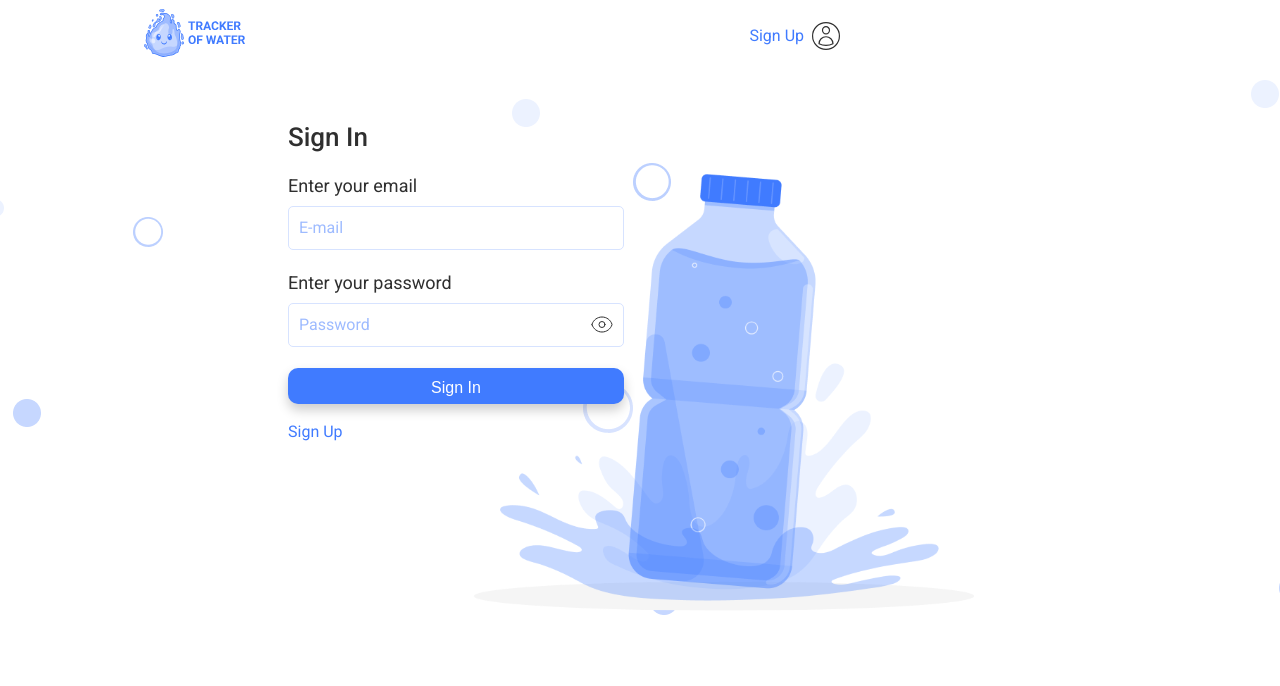
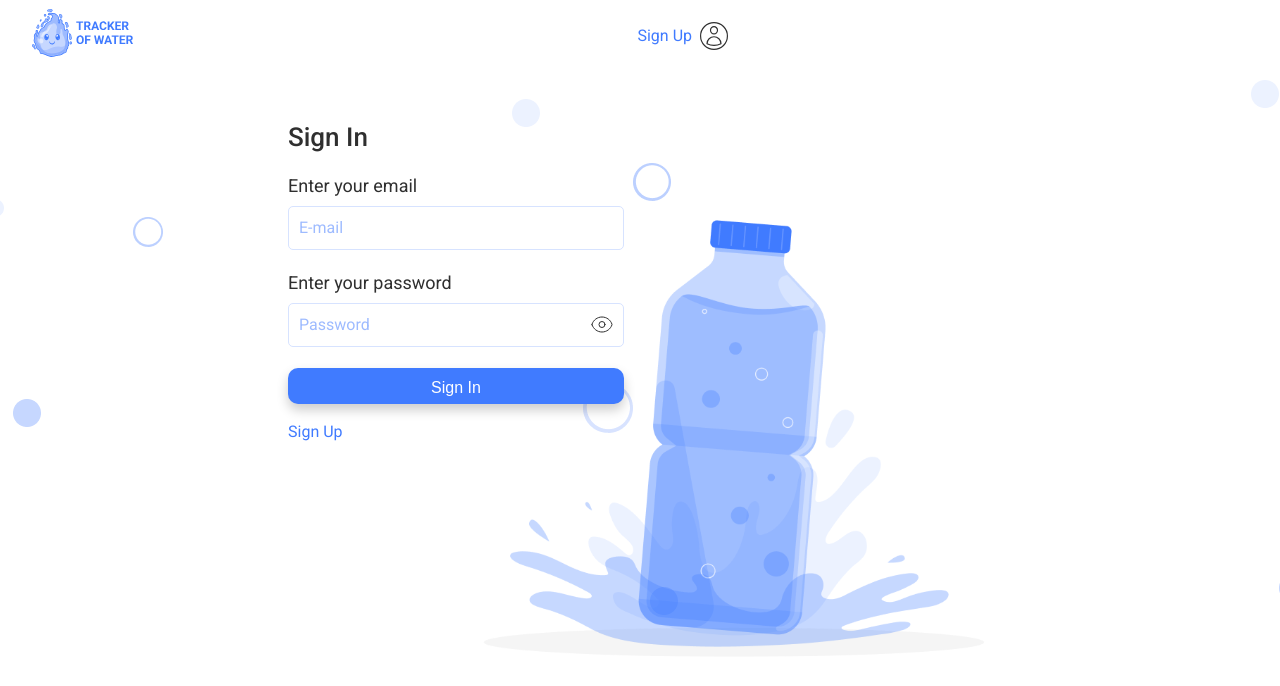
Before and after one commit to yana-kozlova/WaterTracker-front, a React (Vite) app: page /signin in a window 1280 px wide. Shown: the top 686 px of the page. Built offline with nearby package versions, Linux system fonts and the light colour scheme.

Commit message:
review - auth

```diff
--- a/src/components/Auth/Auth.jsx
+++ b/src/components/Auth/Auth.jsx
@@ -1,4 +1,4 @@
-import { SignInForm } from "../SignUp/SignUp.jsx";
+import { SignInForm } from "../AuthForm/AuthForm.jsx";
 import css from "./Auth.module.css";
 import BottleImg from "./BottleImg.jsx";
 
--- a/src/components/Auth/Auth.module.css
+++ b/src/components/Auth/Auth.module.css
@@ -39,9 +39,9 @@
 
   .picture {
     max-width: 645px;
-    top: 80%;
-    left: 62%;
-    transform: translate(-50%, -50%);
+    top: 0;
+    left: 100%;
+    transform: translate(-90%, 20%);
   }
 
   .section {
@@ -59,9 +59,9 @@
 
   .picture {
     max-width: 916px;
-    top: 53%;
+    top: 0;
     left: 30%;
-    transform: translate(-50%, -50%);
+    transform: translate(-50%, 0%);
   }
 
   .section {
--- a/src/components/Auth/BottleImg.jsx
+++ b/src/components/Auth/BottleImg.jsx
@@ -2,6 +2,7 @@ import css from "./BottleImg.module.css";
 import bottleMobile from "../../assets/images/bottleMobile.png";
 import bottleTablet from "../../assets/images/bottleTablet.png";
 import bottle from "../../assets/images/bottle.png";
+
 const BottleImg = ({ className = "" }) => {
   return (
     <picture className={className}>
--- a/src/components/SignUp/SignUp.jsx
+++ b/src/components/AuthForm/AuthForm.jsx
@@ -2,63 +2,24 @@ import { useState } from "react";
 import { Formik, Form, Field } from "formik";
 import { useId } from "react";
 import Button from '../Buttons/Button/Button.jsx';
-import css from "./SignUp.module.css";
-import * as Yup from "yup";
+import { EyeIcon, EyeSlashIcon } from './const.jsx';
+import css from "./AuthForm.module.css";
 import clsx from "clsx";
 import { NavLink, useLocation } from "react-router-dom";
-import Icon from "../Svg/Svg";
+
 import { useDispatch } from "react-redux";
 import toast from "react-hot-toast";
 import { SignInSchema, SignUpSchema } from "../../utils/userValidationSchema";
 import { register, login } from "../../redux/auth/operations.js";
-
-const EyeIcon = ({ color = "#2F2F2F", size = 24, ...props }) => (
-  <svg
-    width={size}
-    height={size}
-    fill="none"
-    xmlns="http://www.w3.org/2000/svg"
-    viewBox="0 0 24 24"
-    {...props}
-  >
-    <path
-      d="M2.036 12.322a1.012 1.012 0 0 1 0-.639C3.423 7.51 7.36 4.5 12 4.5c4.638 0 8.573 3.007 9.963 7.178.07.207.07.431 0 .639C20.577 16.49 16.64 19.5 12 19.5c-4.638 0-8.574-3.007-9.964-7.178Z"
-      stroke={color}
-      strokeLinecap="round"
-      strokeLinejoin="round"
-    />
-    <path
-      d="M15 12a3 3 0 1 1-6 0 3 3 0 0 1 6 0Z"
-      stroke={color}
-      strokeLinecap="round"
-      strokeLinejoin="round"
-    />
-  </svg>
-);
-
-const EyeSlashIcon = ({ color = "#2F2F2F", size = 24, ...props }) => (
-  <svg
-    width={size}
-    height={size}
-    fill="none"
-    xmlns="http://www.w3.org/2000/svg"
-    viewBox="0 0 24 24"
-    {...props}
-  >
-    <path
-      d="M3.98 8.223A10.477 10.477 0 0 0 1.934 12c1.292 4.338 5.31 7.5 10.066 7.5.993 0 1.953-.138 2.863-.395M6.228 6.228A10.45 10.45 0 0 1 12 4.5c4.756 0 8.773 3.162 10.065 7.498a10.523 10.523 0 0 1-4.293 5.774M6.228 6.228 3 3m3.228 3.228 3.65 3.65m7.894 7.894L21 21m-3.228-3.228-3.65-3.65A3 3 0 1 0 9.88 9.879m4.242 4.242L9.881 9.88"
-      stroke={color}
-      strokeLinecap="round"
-      strokeLinejoin="round"
-    />
-  </svg>
-);
 
 const initialValues = {
   email: "",
   password: "",
   repeatPassword: "",
 };
+
+// TODO separate eye icon logic for diff password's input
+
 export const SignInForm = () => {
   const dispatch = useDispatch();
   const { pathname } = useLocation();
@@ -236,9 +197,6 @@ export const SignInForm = () => {
               </div>
             </div>
           )}
-          {/*<button type="submit" className={css.submitButton}>*/}
-          {/*  */}
-          {/*</button>*/}
           <Button
             type="submit"
             name={setPageTitle()}
--- /dev/null
+++ b/src/components/AuthForm/const.jsx
@@ -0,0 +1,41 @@
+export const EyeIcon = ({ color = "#2F2F2F", size = 24, ...props }) => (
+  <svg
+    width={size}
+    height={size}
+    fill="none"
+    xmlns="http://www.w3.org/2000/svg"
+    viewBox="0 0 24 24"
+    {...props}
+  >
+    <path
+      d="M2.036 12.322a1.012 1.012 0 0 1 0-.639C3.423 7.51 7.36 4.5 12 4.5c4.638 0 8.573 3.007 9.963 7.178.07.207.07.431 0 .639C20.577 16.49 16.64 19.5 12 19.5c-4.638 0-8.574-3.007-9.964-7.178Z"
+      stroke={color}
+      strokeLinecap="round"
+      strokeLinejoin="round"
+    />
+    <path
+      d="M15 12a3 3 0 1 1-6 0 3 3 0 0 1 6 0Z"
+      stroke={color}
+      strokeLinecap="round"
+      strokeLinejoin="round"
+    />
+  </svg>
+);
+
+export const EyeSlashIcon = ({ color = "#2F2F2F", size = 24, ...props }) => (
+  <svg
+    width={size}
+    height={size}
+    fill="none"
+    xmlns="http://www.w3.org/2000/svg"
+    viewBox="0 0 24 24"
+    {...props}
+  >
+    <path
+      d="M3.98 8.223A10.477 10.477 0 0 0 1.934 12c1.292 4.338 5.31 7.5 10.066 7.5.993 0 1.953-.138 2.863-.395M6.228 6.228A10.45 10.45 0 0 1 12 4.5c4.756 0 8.773 3.162 10.065 7.498a10.523 10.523 0 0 1-4.293 5.774M6.228 6.228 3 3m3.228 3.228 3.65 3.65m7.894 7.894L21 21m-3.228-3.228-3.65-3.65A3 3 0 1 0 9.88 9.879m4.242 4.242L9.881 9.88"
+      stroke={color}
+      strokeLinecap="round"
+      strokeLinejoin="round"
+    />
+  </svg>
+);
--- a/src/components/Header/Header.module.css
+++ b/src/components/Header/Header.module.css
@@ -1,7 +1,6 @@
 .containerRow {
   position: fixed;
   top: 12px;
-  left: 112px;
   width: 100%;
   height: 48px;
   z-index: 1000;
```
Also changed, not shown: src/components/AuthForm/AuthForm.module.css (renamed from src/components/SignUp/SignUp.module.css).
